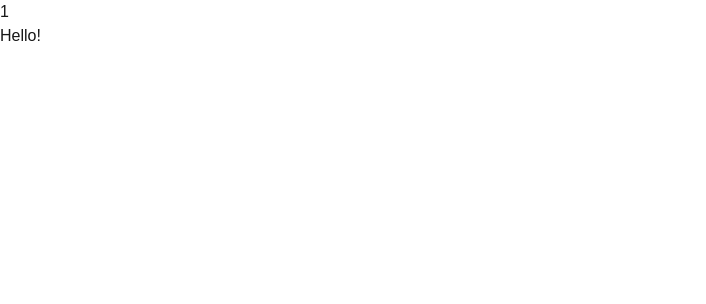
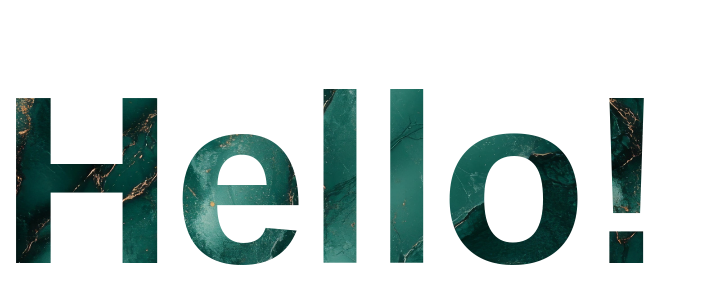
Before and after one commit to nizarsyahmi37/nizarsyahmi37, a Next.js app: page /1 in a window 1280 px wide. Shown: the top 304 px of the page, without its empty margins (0-706 px from the left). Built offline with nearby package versions, Linux system fonts and the light colour scheme.

Commit message:
add gradient and neon text effect

```diff
--- a/app/[locale]/(app)/page.tsx
+++ b/app/[locale]/(app)/page.tsx
@@ -11,10 +11,7 @@ export default function CountryPage() {
 
 	return (
 		<div>
-			<p>
-				{locale}
-			</p>
-			<p>
+			<p data-text={dictionary.greet} className="text-clip-default text-[15rem] font-bold">
 				{dictionary.greet}
 			</p>
 		</div>
--- a/app/globals.css
+++ b/app/globals.css
@@ -20,6 +20,24 @@ body {
 	font-family: Arial, Helvetica, sans-serif;
 }
 
+.text-clip-default,
+.text-clip-default-glow {
+	@apply max-w-[1080px] text-transparent bg-[url('/assets/images/bg/texture.jpeg')] bg-center bg-cover bg-clip-text;
+}
+
+.text-neon {
+	@apply absolute text-background [text-shadow:0_0_1.5rem_var(--foreground)];
+}
+
+.text-neon:after {
+	@apply top-0 left-0 -z-10 absolute [content:attr(data-text)] [filter:blur(1.5rem)];
+}
+
+.text-clip-default-glow:after {
+	@apply top-0 left-0 -z-10 opacity-30 absolute [content:attr(data-text)] [filter:blur(0.3rem)] [text-shadow:0_0_0.15rem_var(--foreground)];
+}
+
+
 @layer utilities {
 	.text-balance {
 		text-wrap: balance;
```
Also changed, not shown: public/assets/images/bg/texture.jpeg (added).
